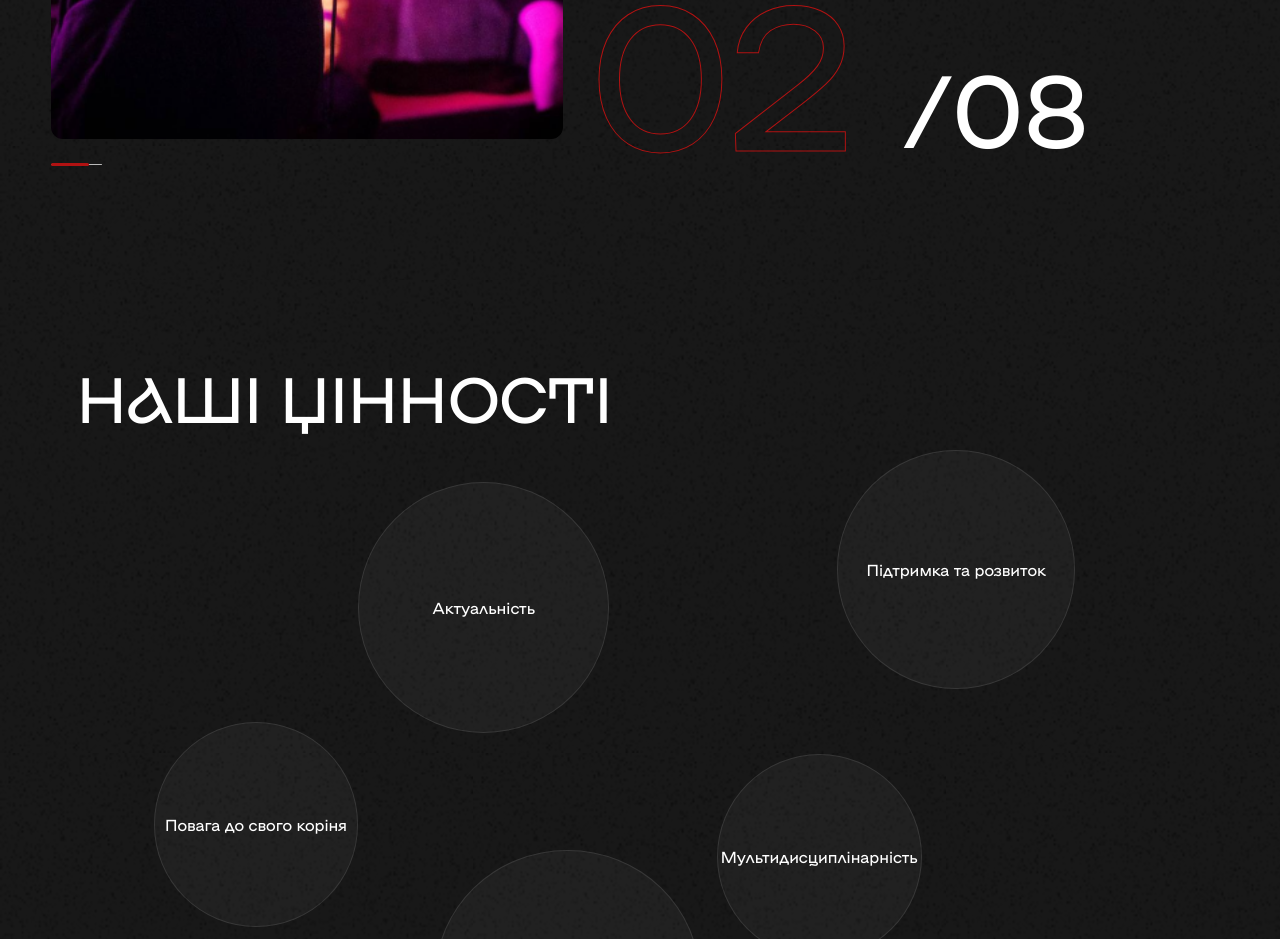
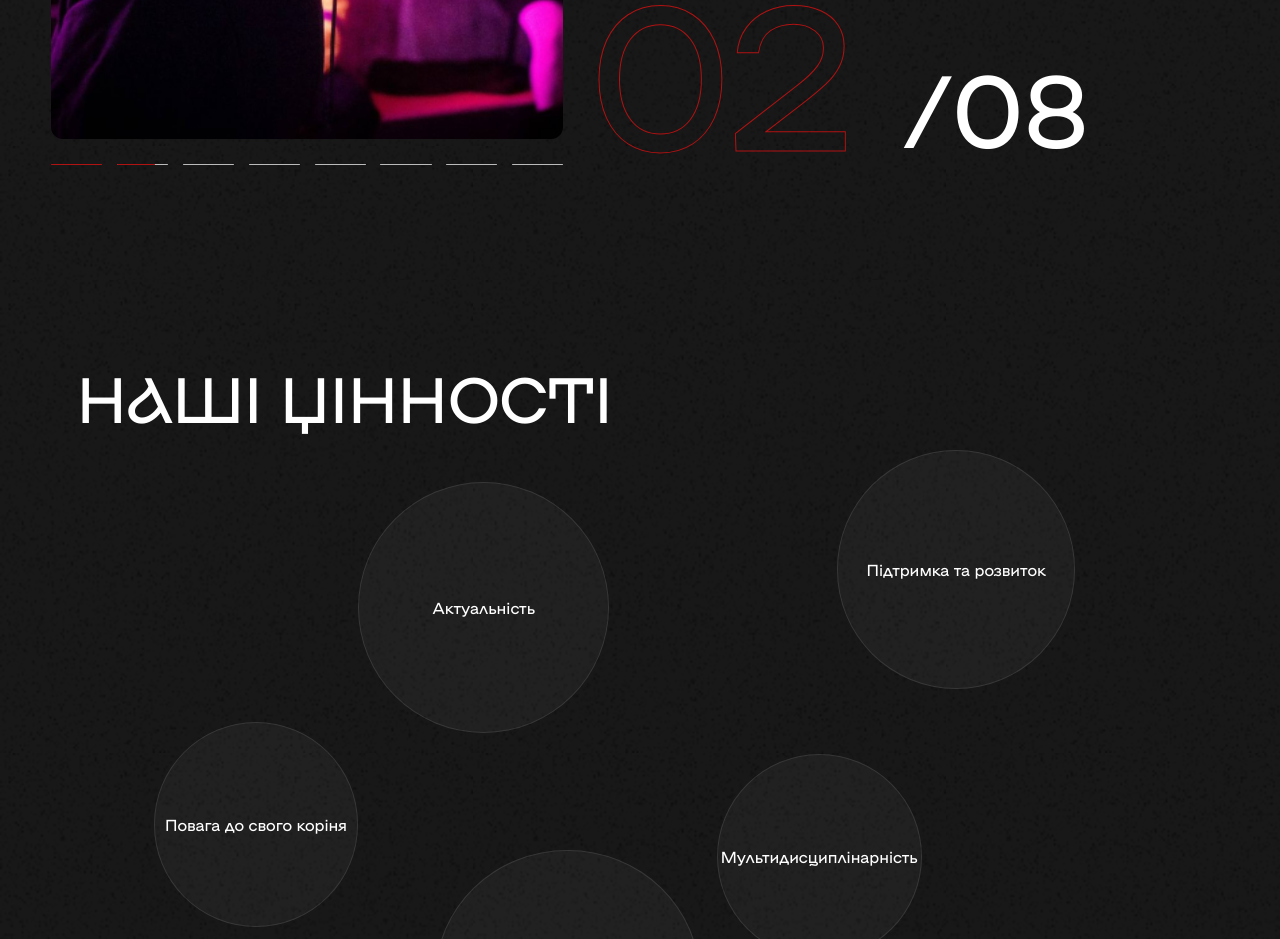
Before and after one commit to okuruchimas/Vatra-Frontend, a Next.js app: page / in a window 1280 px wide. Shown: the part 9440-10379 px from the top of the page. Built offline with nearby package versions, Linux system fonts and the light colour scheme.

Commit message:
sliderImage update

```diff
--- a/components /AboutUs/ImageSlider/index.tsx
+++ b/components /AboutUs/ImageSlider/index.tsx
@@ -8,25 +8,24 @@ type Props = {
 const ImageSlider = ({ slides }: Props) => {
   const [currentId, setCurrentId] = useState<number>(0);
   let currentN = currentId + 1;
+
   const currentNumber = () => {
     if (currentN.toString().length === 1) {
       return "0" + currentN;
     }
     return currentN;
   };
+
   useEffect(() => {
     const interval = setInterval(() => {
-      console.log(currentId, "d");
-      console.log(slides.length, "l");
       if (currentId === slides.length - 1) {
         return setCurrentId(0);
       }
       return setCurrentId(currentId + 1);
-      console.log("This will be called every 2 seconds");
     }, 4000);
 
     return () => clearInterval(interval);
-  }, [currentId]);
+  }, [slides.length, currentId]);
 
   return (
     <Wrap>
@@ -34,7 +33,16 @@ const ImageSlider = ({ slides }: Props) => {
         <Img
           style={{ backgroundImage: `url(${slides[currentId].link})` }}
         ></Img>
-        <LoadingLine />
+        <LinesWrap>
+          {slides.map((item, index) => (
+            <LoadingLine
+              isRed={currentId > index}
+              isAnimation={currentId === index}
+              slidesLength={slides.length}
+              key={index}
+            />
+          ))}
+        </LinesWrap>
       </LeftBlock>
       <RightBlock>
         <Description>
@@ -66,6 +74,12 @@ export default ImageSlider;
 
 const LeftBlock = styled.div``;
 
+const LinesWrap = styled.div`
+  display: flex;
+  flex-direction: row;
+  justify-content: space-between;
+`;
+
 const RightBlock = styled.div`
   padding: 0 2vw;
   display: flex;
@@ -95,23 +109,27 @@ const Pagination = styled.div`
   font-family: "namu-1750";
   font-size: 8vw;
 `;
-const LoadingLine = styled.div`
+const LoadingLine = styled.div<{
+  isRed: boolean;
+  isAnimation: boolean;
+  slidesLength: number;
+}>`
   margin-top: 3.2vh;
-  width: 4vw;
+  width: ${({ slidesLength }) => `calc(32vw / ${slidesLength})`};
   height: 1px;
   border-radius: 24px;
-  background: #bbbbbb;
+  background: ${({ isRed }) => (isRed ? "#b11212" : "#bbbbbb")};
   &:before {
     display: block;
     position: relative;
     content: "";
-    bottom: 1px;
-    height: 3px;
+    height: 1px;
     width: 0;
     right: 0;
     border-radius: 24px;
     background: #b11212;
-    animation: loading-line 4s linear infinite;
+    animation: ${({ isAnimation }) =>
+      isAnimation ? "loading-line 4s linear infinite;" : "none"};
   }
   @keyframes loading-line {
     0% {
```
